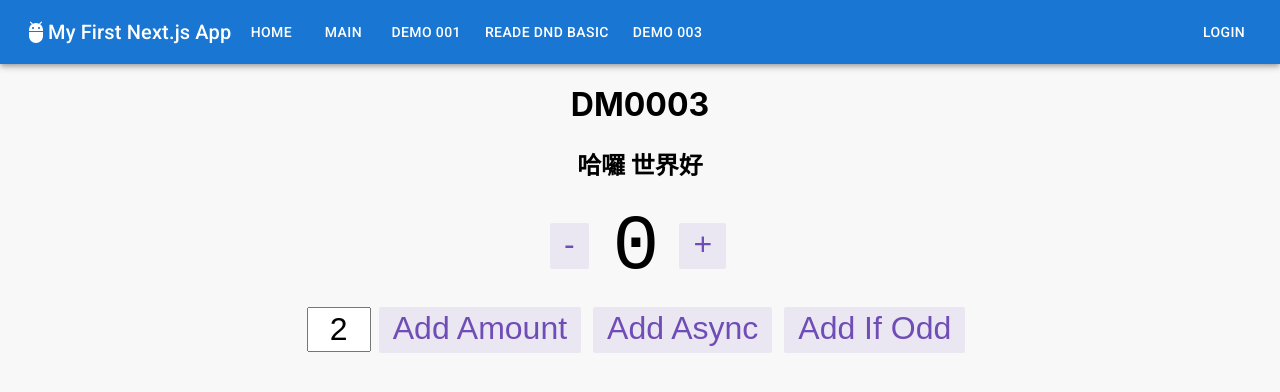
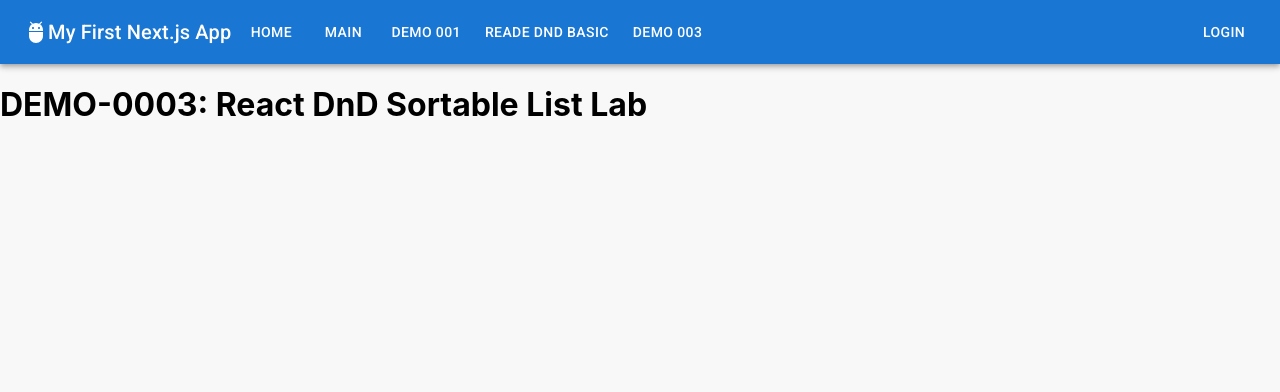
Before and after one commit to relyky/NextJsLab, a Next.js app: page /demo/dm0003 in a window 1280 px wide. Shown: the top 392 px of the page. Built offline with nearby package versions, Linux system fonts and the light colour scheme.

Commit message:
React DnD Sortable List init

```diff
--- /dev/null
+++ b/src/pages/demo/dm0003/AppForm.tsx
@@ -0,0 +1,9 @@
+
+export default (props: object) => {
+  return (
+    <div>
+      <h1>DEMO-0003: React DnD Sortable List Lab</h1>
+
+    </div>
+  )
+}
--- a/src/pages/demo/dm0003/index.tsx
+++ b/src/pages/demo/dm0003/index.tsx
@@ -1,20 +1,20 @@
 import type { NextPage } from 'next'
 import Head from 'next/head'
-
-import Counter from 'components/counter/Counter'
-import styles from 'styles/Home.module.css'
+import { HTML5Backend } from 'react-dnd-html5-backend'
+import { DndProvider } from 'react-dnd'
+import AppForm from './AppForm'
 
 const DM0003Page: NextPage = () => {
   return (
-    <div className={styles.container}>
+    <>
       <Head>
         <title>DM0003</title>
         <link rel="icon" href="/favicon.ico" />
       </Head>
-      <h1>DM0003</h1>
-      <h2>哈囉 世界好</h2>
-      <Counter />
-    </div>
+      <DndProvider backend={HTML5Backend}>
+        <AppForm />
+      </DndProvider>
+    </>
   )
 }
 
--- a/src/pages/index.tsx
+++ b/src/pages/index.tsx
@@ -3,6 +3,7 @@ import Head from 'next/head'
 
 import Counter from 'components/counter/Counter'
 import styles from 'styles/Home.module.css'
+//import 'styles/globals.css'
 
 const IndexPage: NextPage = () => {
   return (
```
